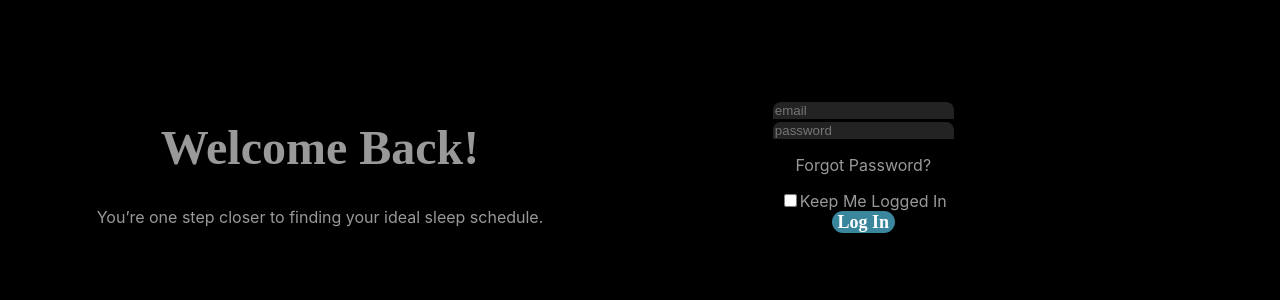
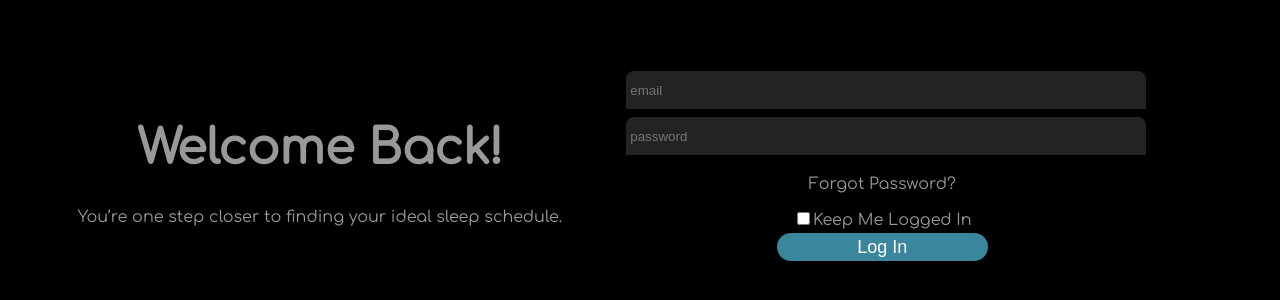
Before and after one commit to SleepTracker5/fe, a React (Create React App) app in the folder sleep-tracker/: page / in a window 1280 px wide. Shown: the part 234-534 px from the top of the page. Built offline with nearby package versions, Linux system fonts and the light colour scheme.

Commit message:
login form styling almost done

```diff
--- a/sleep-tracker/src/components/forms/LoginForm.js
+++ b/sleep-tracker/src/components/forms/LoginForm.js
@@ -1,7 +1,9 @@
 import React, {useState} from "react";
 import styled from "styled-components";
+import LoginPage from "../view/LoginPage";
 
 //todo: form width not quite right
+const elementMargin = "4px";
 const StyledLoginForm = styled.form`
     display: flex;
     flex-direction: column;
@@ -12,6 +14,11 @@ const StyledInput = styled.input`
     background: linear-gradient(0deg, rgba(255, 255, 255, 0.07), rgba(255, 255, 255, 0.07)), #121212;
     border-radius: 8px 8px 0px 0px;
     border: none;
+    height: 30px;
+    padding: 4px;
+    width: 100%;
+    color: white;
+    margin: ${elementMargin} 0;
 `;
 const ForgotPasswordA = styled.p`
     color: rgba(255, 255, 255, 0.6);
@@ -22,19 +29,18 @@ const LoginButton = styled.button`
     box-shadow: 0px 2px 2px rgba(0, 0, 0, 0.14), 0px 1px 5px rgba(0, 0, 0, 0.2), 0px 4px 4px rgba(0, 0, 0, 0.25);
     border-radius: 18px;
     border: none;
-    font-family: Comfortaa;
-font-style: normal;
-font-weight: bold;
-font-size: 18px;
-line-height: 20px;
-display: flex;
-align-items: center;
-text-align: center;
-
-color: #FFFFFF;
+    margin: ${elementMargin} 0;
+    padding: 4px;
+    font-size: 18px;
+    line-height: 20px;
+    width: 33%;
+    color: #FFFFFF;
+`;
+const StyledLabel = styled.label`
+    width: 80%;
 `;
 
-const LoginForm = ({login}) =>{
+const LoginForm = ({login}) => {
     //set state vars
     const [formData, setFormData] = useState({
         id: Date.now(),
@@ -47,12 +53,12 @@ const LoginForm = ({login}) =>{
     const handleChange = (event) => {
         setFormData({...formData, [event.target.name]: event.target.value});
     }
-    const submitLogin = (event) =>{
+    const submitLogin = (event) => {
         event.preventDefault();
         login(formData);//todo: Jaren wrote this logic, needs to be plugged in
         clearForm();//todo:write this function
     }
-    const clearForm = () =>{
+    const clearForm = () => {
         setFormData({
             id: Date.now(),
             email: "",
@@ -60,10 +66,10 @@ const LoginForm = ({login}) =>{
         });
     }
 
-    return(
+    return (
         <div className="loginForm">
             <StyledLoginForm onSubmit={submitLogin}>
-                <label htmlFor="email">
+                <StyledLabel htmlFor="email">
                     <StyledInput
                         type="text"
                         id="email"
@@ -72,8 +78,8 @@ const LoginForm = ({login}) =>{
                         value={formData.email}
                         onChange={handleChange}
                     />
-                </label>
-                <label htmlFor="password">
+                </StyledLabel>
+                <StyledLabel htmlFor="password">
                     <StyledInput
                         type="password"
                         id="password"
@@ -82,9 +88,10 @@ const LoginForm = ({login}) =>{
                         value={formData.password}
                         onChange={handleChange}
                     />
-                </label>
-                <ForgotPasswordA href="forgotPassword">Forgot Password?</ForgotPasswordA>{/*todo: link this to something*/}
-                <label htmlFor="keepLoggedIn">
+                </StyledLabel>
+                <ForgotPasswordA href="#">Forgot
+                    Password?</ForgotPasswordA>{/*todo: link this to something*/}
+                <StyledLabel htmlFor="keepLoggedIn">
                     <input
                         type="checkbox"
                         id="keepLoggedIn"
@@ -93,7 +100,7 @@ const LoginForm = ({login}) =>{
                         onChange={handleChange}
                     />
                     Keep Me Logged In
-                </label>
+                </StyledLabel>
                 <LoginButton>Log In</LoginButton>
             </StyledLoginForm>
         </div>
--- a/sleep-tracker/src/components/view/LoginPage.css
+++ b/sleep-tracker/src/components/view/LoginPage.css
@@ -1,19 +1,26 @@
 /*todo: add a reset somewhere?*/
+@import url('https://fonts.googleapis.com/css2?family=Comfortaa');
+
 
 
 html{
+    font-family: Comfortaa, serif;
     background-color: black;
     color: rgba(255, 255, 255, 0.6);
+    box-sizing: border-box;
+}
+body{
+    font-family: Comfortaa, serif;
 }
 
 h1{
-    font-family: Comfortaa, serif;
     font-style: normal;
     font-weight: bold;
     font-size: 48px;
     line-height: 54px;
 }
 
+/*leftContent and loginForm are the two halves(left and right) of the login page*/
 .leftContent{
 }
 
```
